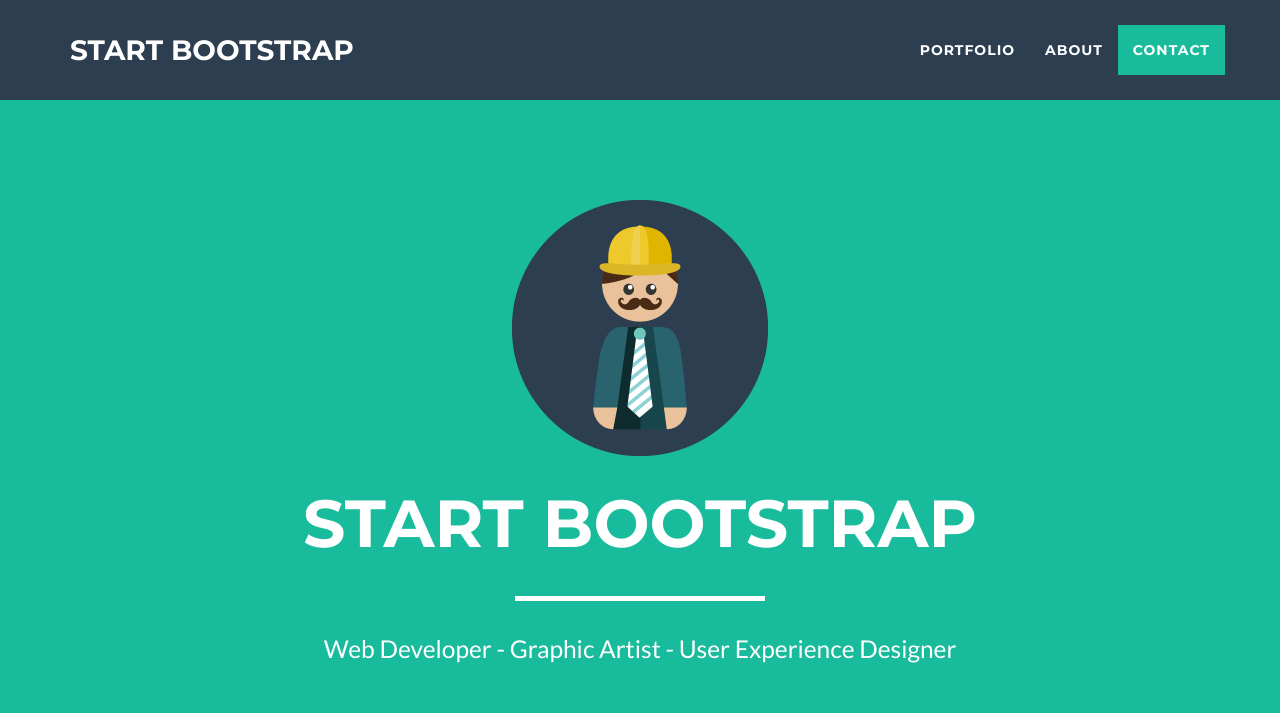
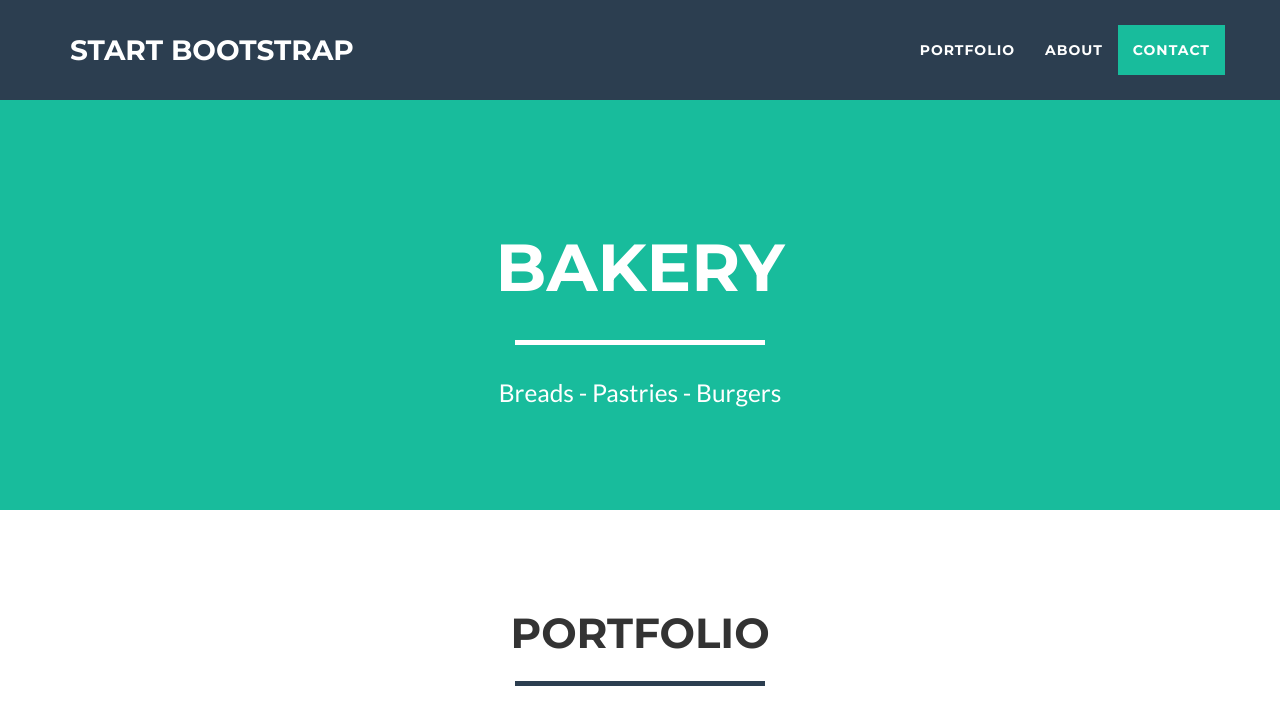
Before and after one commit to rejesusjohnroy/bakery.github.io, a plain HTML site: page index.html in a window 1280 px wide. Shown: the top 713 px of the page. Drawn offline with nearby package versions, Linux system fonts and the light colour scheme.

Commit message:
Update index.html

```diff
--- a/index.html
+++ b/index.html
@@ -71,11 +71,11 @@
         <div class="container">
             <div class="row">
                 <div class="col-lg-12">
-                    <img class="img-responsive" src="img/profile.png" alt="">
+                    <img class="https://s-media-cache-ak0.pinimg.com/originals/30/dc/95/30dc95700e94037aacbd9e06fb0cde96.jpg">
                     <div class="intro-text">
-                        <span class="name">Start Bootstrap</span>
+                        <span class="name">Bakery</span>
                         <hr class="star-light">
-                        <span class="skills">Web Developer - Graphic Artist - User Experience Designer</span>
+                        <span class="skills">Breads - Pastries - Burgers</span>
                     </div>
                 </div>
             </div>
```
